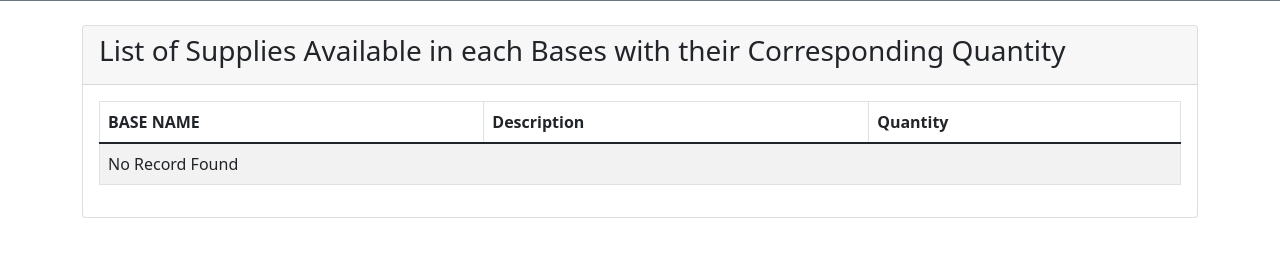
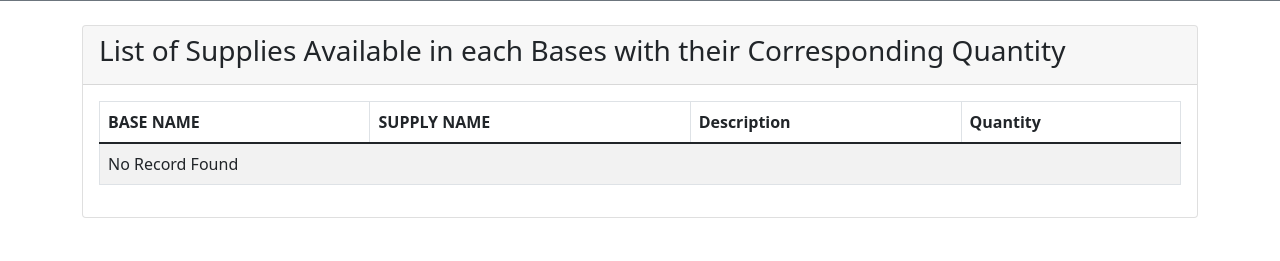
Before and after one commit to Raven1K/casestudy2, a PHP site: page /supplies.php in a window 1280 px wide. Shown: the part 347-608 px from the top of the page. Run offline with PHP 8.4, Linux system fonts and the light colour scheme; data that the repository does not hold is empty.

Commit message:
Update supplies.php

```diff
--- a/supplies.php
+++ b/supplies.php
@@ -31,6 +31,7 @@
                             <thead class="">
                                 <tr>
                                     <th>BASE NAME</th>
+				    <th>SUPPLY NAME</th>
                                     <th>Description</th>
                                     <th>Quantity</th>
                                 </tr>
@@ -54,7 +55,8 @@
                                             ?>
                                             <tr>
                                                 <td><?= $row->base_name; ?></td>
-                                                <td><?= $row->description; ?></td>
+                                                <td><?= $row->name; ?></td>
+						<td><?= $row->description; ?></td>
                                                 <td><?= $row->quantity; ?></td>
                                             </tr>
                                             <?php
```
